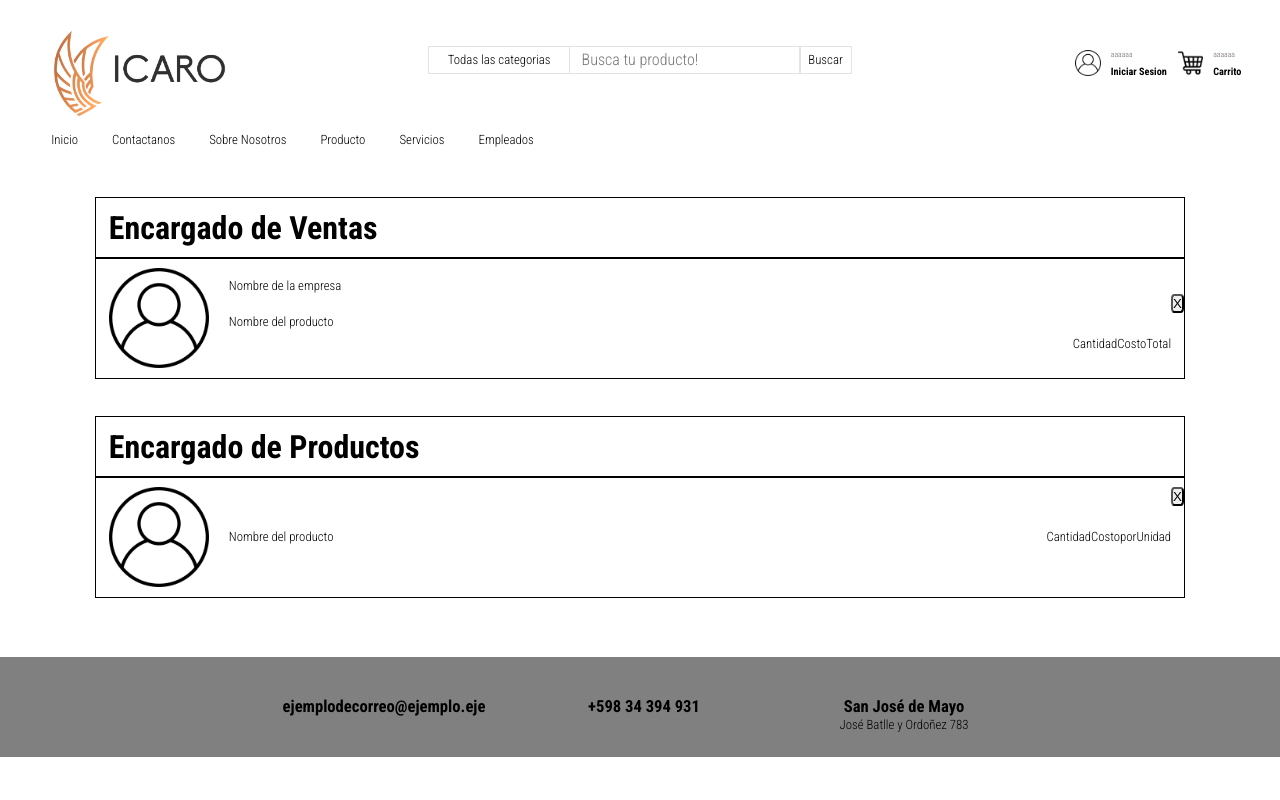
After one commit to TNMSoluciones/DistribuidoraICARO, a PHP site: page /codigo/pagempleado.php in a window 1280 px wide. The commit adds this page. Run offline with PHP 8.4, Linux system fonts and the light colour scheme.

Commit message:
Reorganizacion de archivos v1

```diff
--- a/Assets/Logout.php
+++ b/Assets/Logout.php
@@ -1,5 +1,5 @@
 <?php
     session_start();
     session_destroy();
-    header("Location: http://localhost/codigo/index.php");
+    header("Location: /codigo");
 ?>
--- a/Login/comprobarLogin.php
+++ b/Assets/comprobarLogin.php
@@ -9,14 +9,14 @@
                 ?>
                 <script>alert("Sesion inciada correctamente")</script>
                 <?php
-                header("Location: http://localhost/codigo/index.php");
+                header("Location: /codigo");
                 die();
             }
             else{
                 ?>
                 <script>alert("Error al iniciar la Sesion")</script>
                 <?php
-                header("Location: http://localhost/codigo/Login/login.php");
+                header("Location: /codigo/login.php");
             }
 
         }
--- a/Assets/header.php
+++ b/Assets/header.php
@@ -1,49 +1,58 @@
+<!DOCTYPE html>
+<html lang="es">
 <head>
-    <link rel="stylesheet" href="http://localhost/codigo/Assets/header.css">
+    <meta charset="UTF-8">
+    <meta name="viewport" content="width=device-width, initial-scale=1, minimum-scale=1">
+    <link rel="preconnect" href="https://fonts.googleapis.com">
+    <link rel="preconnect" href="https://fonts.gstatic.com" crossorigin>
+    <link href="https://fonts.googleapis.com/css2?family=Roboto+Condensed:wght@300;700&display=swap" rel="stylesheet">
+    <link rel="stylesheet" href="Assets/header.css">
+    <title>Distribuidora ICARO</title>
 </head>
+<body>
 <header>
-    <img id="btnCat" src="http://localhost/codigo/img/menu.png">
-    <a href="http://localhost/codigo/"><img src="http://localhost/codigo/img/logoconfondochico.png" id="logo" alt="Foto de Logo"></a>
+    <img id="btnCat" src="img/menu.png">
+    <a href="/codigo"><img src="img/logoconfondochico.png" id="logo" alt="Foto de Logo"></a>
 
     <div id="buscador">
         <p>Todas las categorias</p>
         <input type="text" placeholder="Busca tu producto!" autocomplete="off">
-        <img src="http://localhost/codigo/img/lupa.png" alt="Lupa">
+        <img src="img/lupa.png" alt="Lupa">
         <p>Buscar</p>
     </div>
 
     <div id="carrito">
-    	<img id="carrito" src="http://localhost/codigo/img/carrito-de-compras.png">
+    	<img id="carrito" src="img/carrito-de-compras.png">
     	<p>aaaaaa</p>
     	<h1>Carrito</h1>
     </div>
     <div id="perfil">
-		<a href="http://localhost/codigo/Login/login.php" id="perfilusr"><img src="http://localhost/codigo/img/usuario.png" id="perfil"></a>
+		<a href="login.php" id="perfilusr"><img src="img/usuario.png" id="perfil"></a>
     	<p>aaaaaa</p>
     	<h1>Iniciar Sesion</h1>
     </div>
 </header>
 <div id="categorias">
-    <a href="http://localhost/codigo/Login/login.php"><p>Iniciar Sesion</p></a>
+    <a href="login.php"><p>Iniciar Sesion</p></a>
     <a href=""><p>Carrito</p></a>
-    <a href="http://localhost/codigo"><p>Inicio</p></a>
+    <a href="/codigo"><p>Inicio</p></a>
     <a href=""><p>Contactanos</p></a>
     <a href=""><p>Sobre Nosotros</p></a>
-    <a href="http://localhost/codigo/Productos/productos.php"><p>Producto</p></a>
+    <a href="productos.php"><p>Producto</p></a>
     <a href=""><p>Servicios</p></a>
-    <a href="http://localhost/codigo/PagEmpleados/pagempleado.php"><p>Empleados</p></a>
+    <a href="pagempleado.php"><p>Empleados</p></a>
 </div>
 
 
-<?php include 'http://localhost/codigo/Assets/menuDesplegable.php';
+<?php include 'Assets/menuDesplegable.php';
     if (isset($_SESSION["email"])) {
         ?><script>
             document.querySelector('header #perfil p').innerHTML= "<?php echo $_SESSION['email']?>";
             document.querySelector('header #perfil h1').innerHTML= "Cerrar Sesion";
-            document.querySelector('header #perfil h1').setAttribute('href', 'http://localhost/codigo/Assets/logout.php');
-            document.querySelector('header #perfil a').setAttribute('href', 'http://localhost/codigo/Assets/logout.php');
+            document.querySelector('header #perfil h1').setAttribute('href', 'Assets/logout.php');
+            document.querySelector('header #perfil a').setAttribute('href', 'Assets/logout.php');
             document.querySelector('div#categorias a:first-of-type p').innerHTML = "Cerrar Sesion";
-            document.querySelector('div#categorias a:first-of-type').setAttribute('href','http://localhost/codigo/Assets/logout.php');
+            document.querySelector('div#categorias a:first-of-type').setAttribute('href','Assets/logout.php');
         </script><?php
     }
 
@@ -52,9 +61,9 @@
     let estadoLogin = `<?php if(isset($_SESSION['email'])){echo "1";}else{echo "0";}?>`;
     document.querySelector('header #perfil h1').addEventListener('click', ()=>{
         if (estadoLogin==0) {
-            location.href = "http://localhost/codigo/Login/login.php";
+            location.href = "login.php";
         }else if (estadoLogin==1) {
-            location.href = "http://localhost/codigo/Assets/Logout.php";
+            location.href = "Assets/Logout.php";
         }
     });
 </script>
--- a/Assets/zonaizquierda.php
+++ b/Assets/zonaizquierda.php
@@ -1,5 +1,5 @@
 <div id="zonaIzquierda">
-        <a href="../index.php"><img src="http://localhost/codigo/img/logoconfondochico.png" alt="Logo de empresa"></a>
+        <a href="/codigo"><img src="http://localhost/codigo/img/logoconfondochico.png" alt="Logo de empresa"></a>
 </div>
 <style type="text/css">
 #zonaIzquierda
--- /dev/null
+++ b/BD/conBD.php
@@ -0,0 +1,6 @@
+<?php
+try {
+    $db = new PDO('mysql:host=localhost;dbname=icaro1.0','root','');
+} catch (MySQLException $e) {echo $e->getMessage();}
+
+?>
--- a/PagEmpleados/style_movil.css
+++ /dev/null
@@ -1,3 +0,0 @@
-@media (max-width: 700px){
-
-}
--- a/Register/styleRegister.css
+++ b/Style/RegisterStyle.css
@@ -41,13 +41,13 @@ body{margin: 0; padding: 0;}
     width: 7vw;
     margin-left: calc(50% - 8vw);
     margin-top: 3vw;
+    font-size: 100%;
 }
 #registerDerecha form a
 {
     display: inline-block;
     text-align: center;
     padding-top: 2px;
-    font-size: 100%;
     font-family: Arial;
     font-weight: 400;
     height: 21px;
@@ -58,6 +58,7 @@ body{margin: 0; padding: 0;}
     text-decoration: none;
     border-radius: 2px;
 }
+#registerDerecha form button{height: 21px;line-height: 15px}
 #registerDerecha form input[type=number]::-webkit-inner-spin-button,
 #registerDerecha form input[type=number]::-webkit-outer-spin-button
 {appearance: none;}
--- /dev/null
+++ b/Style/pagEmpleadosStyle.css
@@ -0,0 +1,82 @@
+body
+{
+    margin: 0;
+    padding: 0;
+    min-height: 100vh;
+    position: relative;
+}
+#encargado, #productos
+{
+    width: 85%;
+    height: auto;
+    margin: 3vw 0 0 7.5%;
+    float: left;
+    /* outline: 1px solid black; */
+}
+#encargado h1, #productos h1{
+    height: 60px;
+    margin: 0;
+    line-height: 60px;
+    outline: 1px solid black;
+    font-family: 'Roboto Condensed', sans-serif;
+    padding-left: 1vw;
+}
+
+.comprasEncargado div, .productosEncargado div
+{
+    width: 100%;
+    height: 100px;
+    padding: 10px 0;
+    outline: 1px solid black;
+}
+.comprasEncargado div .imgproducto, .productosEncargado div .imgproducto
+{
+    width: 100px;
+    height: 100px;
+    float: left;
+    margin-left: 1vw;
+}
+.comprasEncargado div h3, .productosEncargado div h3{
+    margin: 0;
+    display: inline-block;
+    font-size: 1vw;
+    font-family: 'Roboto Condensed', sans-serif;
+    font-weight: 300;
+    height: 2vh;
+}
+
+.comprasEncargado div h3:nth-of-type(1), .comprasEncargado div h3:nth-of-type(2)
+{
+    margin: 10px 0 0 20px;
+}
+.comprasEncargado div h3:nth-of-type(2){margin-top: 20px}
+
+.comprasEncargado div h3:nth-of-type(3),
+.comprasEncargado div h3:nth-of-type(4),
+.productosEncargado div h3:nth-of-type(2),
+.productosEncargado div h3:nth-of-type(3)
+{
+    float: right;
+    height: 25px;
+    margin-top: calc(50px - 1vh);
+}
+.productosEncargado div h3:nth-of-type(1){
+    margin: calc(50px - 1vh) 0 0 20px;
+}
+.comprasEncargado div h3:nth-of-type(3),
+.comprasEncargado div h3:nth-of-type(4){
+    margin-top: calc();
+}
+.comprasEncargado div input[type=submit], .productosEncargado div input[type=submit]{
+    float: right;
+    border-radius: 25%;
+    height: vh;
+    width: vh;
+    padding: 0;
+}
+
+
+
+@media (max-width: 700px){
+
+}
--- a/Login/login.php
+++ b/login.php
@@ -6,7 +6,7 @@
     <title>Iniciar Sesion</title>
 </head>
 <body>
-    <?php include '../Assets/zonaizquierda.php';?>
+    <?php include 'Assets/zonaizquierda.php';?>
 
     <div id="loginDerecha">
         <div>
@@ -15,11 +15,11 @@
                 <input id="email" type="text" name="emailLogin" placeholder="Ingrese su correo">
                 <label for="password">Contraseña:</label>
                 <input id="password" type="password" name="passwdLogin" placeholder="Ingrese su contraseña">
-                <a href="http://localhost/codigo/Register/register.php">Ir a Registrarse</a>
+                <a href="register.php">Ir a Registrarse</a>
                 <button name="botonLg" id="" type="submit">Iniciar Sesion</button>
             </form>
         </div>
     </div>
 </body>
-<link rel="stylesheet" href="stylelogin.css">
+<link rel="stylesheet" href="Style/LoginStyle.css">
 </html>
--- /dev/null
+++ b/pagempleado.php
@@ -0,0 +1,45 @@
+<?php include 'Assets/header.php';?>
+
+    <div id="encargado">
+        <h1>Encargado de Ventas</h1>
+        <!-- Este div se cambiara por un template -->
+        <div class="comprasEncargado">
+            <div>
+                <img src="img/usuario.png" class="imgproducto" alt="fotoproducto">
+                <h3>Nombre de la empresa</h3>
+                <br>
+                <h3>Nombre del producto</h3>
+                <input type="submit" value="X">
+                <h3>CostoTotal</h3>
+                <h3>Cantidad</h3>
+            </div>
+        </div>
+        <!-- Este div acabara un template -->
+    </div>
+
+    <div id="productos">
+        <h1>Encargado de Productos</h1>
+        <!-- Este div se cambiara por un template -->
+        <div class="productosEncargado">
+            <div>
+                <img src="img/usuario.png" class="imgproducto" alt="fotoproducto">
+                <h3>Nombre del producto</h3>
+                <input type="submit" value="X">
+                <h3>CostoporUnidad</h3>
+                <h3>Cantidad</h3>
+            </div>
+        </div>
+        <!-- Este div acabara un template -->
+    </div>
+
+
+
+
+
+    <div></div>
+    <?php include 'Assets/footer.php';?>
+
+
+</body>
+<link rel="stylesheet" href="Style/pagEmpleadosStyle.css">
+</html>
```
Also changed, not shown: PagEmpleados/pagempleado.php (deleted, +0 -42 lines), PagEmpleados/style.css (deleted, +0 -78 lines), index.php (+10 -24 lines), productos.php (renamed from Productos/productos.php, +3 -14 lines), register.php (renamed from Register/register.php, +21 -6 lines), Assets/comprobarRegister.php (renamed from Register/comprobarRegister.php), Style/LoginStyle.css (renamed from Login/stylelogin.css), Style/indexStyle.css (renamed from style.css), Style/indexStyleMovil.css (renamed from style_movil.css), Style/pagProductosStyle.css (renamed from Productos/estilosprod.css).
